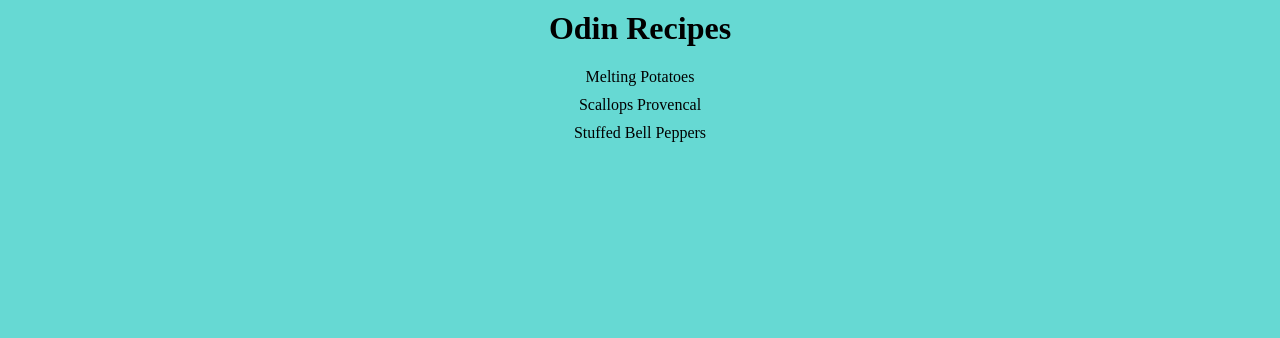
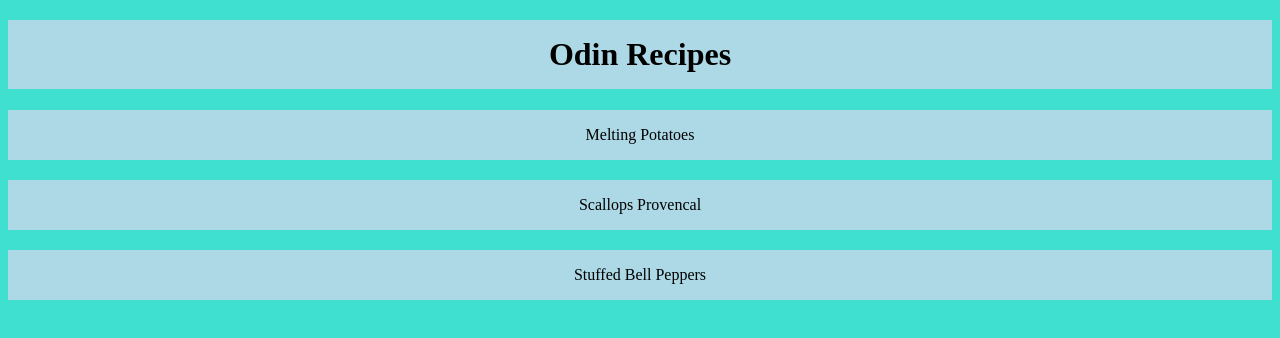
Before and after one commit to Assaf112/odin-recipes, a plain HTML site: page index.html in a window 1280 px wide. Drawn offline with Linux system fonts and the light colour scheme.

Commit message:
update the contents of style.css

```diff
--- a/style.css
+++ b/style.css
@@ -1,5 +1,5 @@
 body {
-    background-color: rgb(102, 217, 211);
+    background-color: turquoise;
 }
 
 .text {
@@ -7,7 +7,9 @@ body {
     display: block;
     text-decoration-line: none;
     color: black;
-    margin-top: 10px;
+    margin-top: 20px;
+    background-color: lightblue;
+    padding: 16px;
 }
 
 .img {
```
